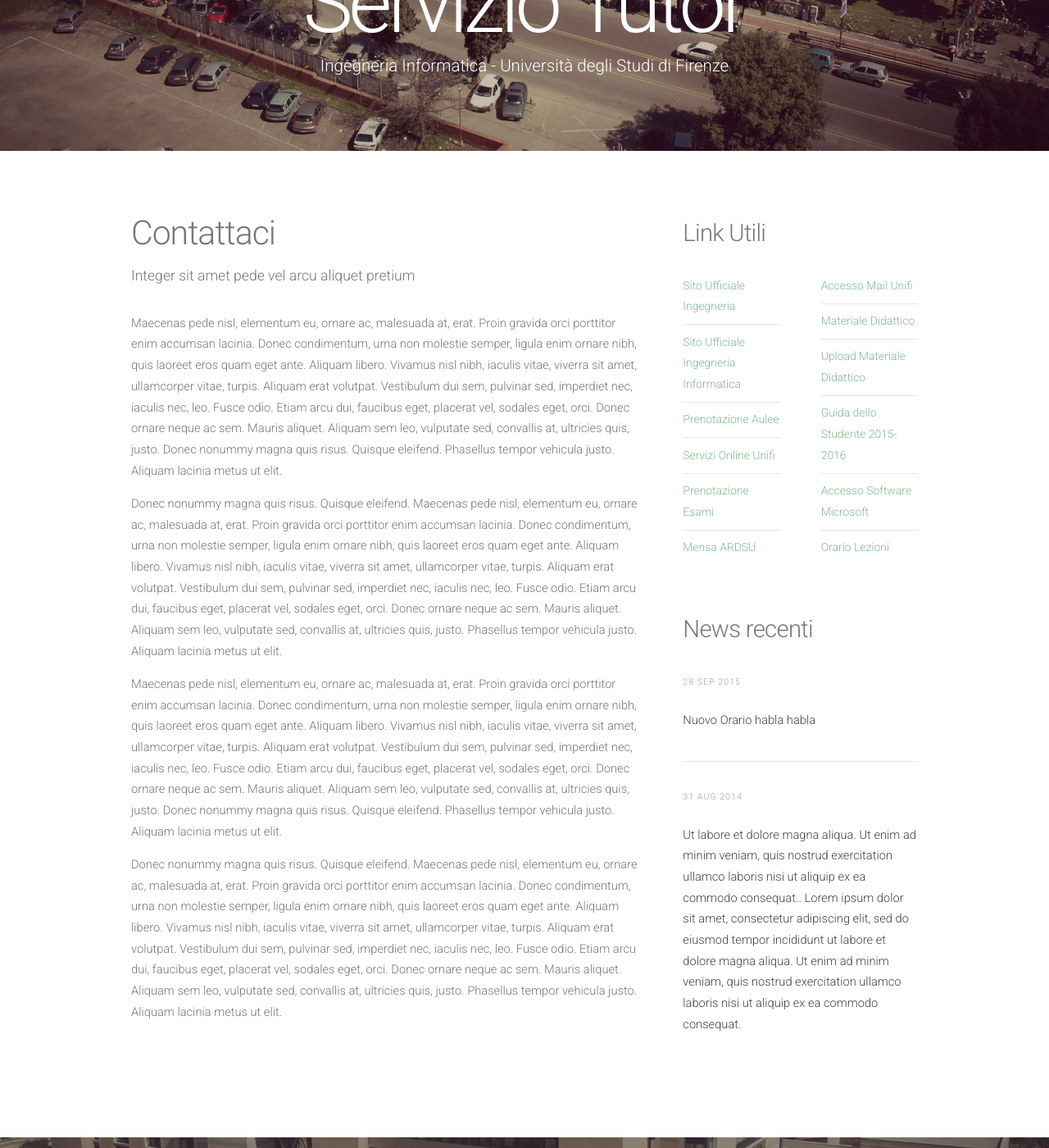
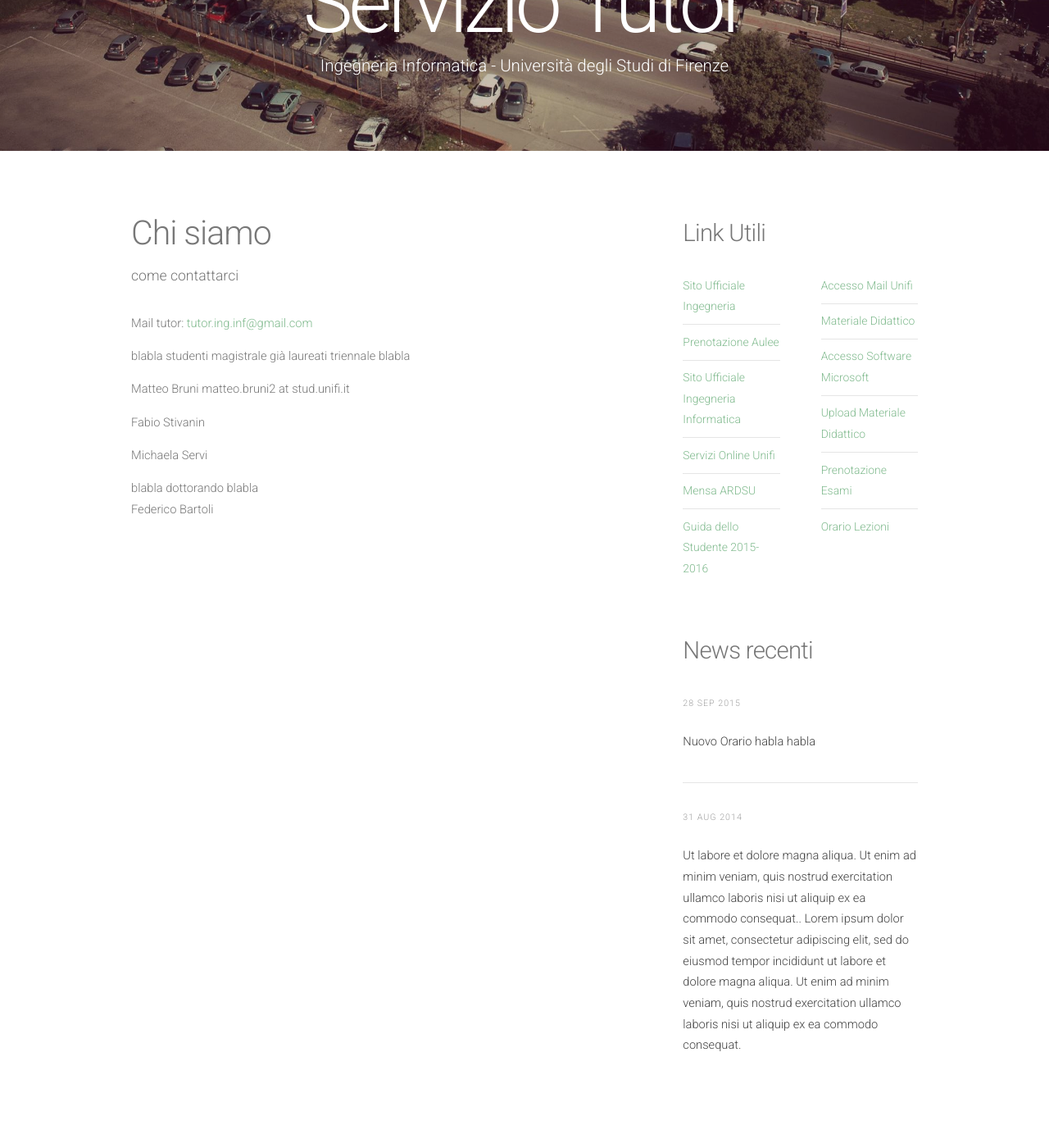
Before and after one commit to tutor-ing-inf-unifi/tutor-ing-inf-unifi.github.io, a Jekyll site: the page built from contattaci.html, in a window 1280 px wide and 1400 px high, scrolled down 194 px. Shown: the whole window at 82% size. Built offline with Jekyll 4.4.1, drawn with Linux system fonts in a browser that asks for light colours; nearby versions of some CDN libraries.

Commit message:
ultime modifiche

```diff
--- a/_layouts/default.html
+++ b/_layouts/default.html
@@ -53,7 +53,7 @@ Released for free under the Creative Commons Attribution 3.0 license (templated.
 	<div class="container">
 		<section>
 			<header>
-				<h2>contatti</h2>
+				<h2>Contatti</h2>
 				<span class="byline"></span>
 			</header>
 			<ul class="contact">
--- a/contattaci.html
+++ b/contattaci.html
@@ -11,13 +11,21 @@ layout: default
 				<div id="content" class="8u skel-cell-important">
 					<section>
 						<header>
-							<h2>Contattaci</h2>
-							<span class="byline">Integer sit amet pede vel arcu aliquet pretium</span>
+							<h2>Chi siamo</h2>
+							<span class="byline">come contattarci</span>
 						</header>
-						<p>Maecenas pede nisl, elementum eu, ornare ac, malesuada at, erat. Proin gravida orci porttitor enim accumsan lacinia. Donec condimentum, urna non molestie semper, ligula enim ornare nibh, quis laoreet eros quam eget ante. Aliquam libero. Vivamus nisl nibh, iaculis vitae, viverra sit amet, ullamcorper vitae, turpis. Aliquam erat volutpat. Vestibulum dui sem, pulvinar sed, imperdiet nec, iaculis nec, leo. Fusce odio. Etiam arcu dui, faucibus eget, placerat vel, sodales eget, orci. Donec ornare neque ac sem. Mauris aliquet. Aliquam sem leo, vulputate sed, convallis at, ultricies quis, justo. Donec nonummy magna quis risus. Quisque eleifend. Phasellus tempor vehicula justo. Aliquam lacinia metus ut elit.</p>
-						<p>Donec nonummy magna quis risus. Quisque eleifend. Maecenas pede nisl, elementum eu, ornare ac, malesuada at, erat. Proin gravida orci porttitor enim accumsan lacinia. Donec condimentum, urna non molestie semper, ligula enim ornare nibh, quis laoreet eros quam eget ante. Aliquam libero. Vivamus nisl nibh, iaculis vitae, viverra sit amet, ullamcorper vitae, turpis. Aliquam erat volutpat. Vestibulum dui sem, pulvinar sed, imperdiet nec, iaculis nec, leo. Fusce odio. Etiam arcu dui, faucibus eget, placerat vel, sodales eget, orci. Donec ornare neque ac sem. Mauris aliquet. Aliquam sem leo, vulputate sed, convallis at, ultricies quis, justo. Phasellus tempor vehicula justo. Aliquam lacinia metus ut elit.</p>
-						<p>Maecenas pede nisl, elementum eu, ornare ac, malesuada at, erat. Proin gravida orci porttitor enim accumsan lacinia. Donec condimentum, urna non molestie semper, ligula enim ornare nibh, quis laoreet eros quam eget ante. Aliquam libero. Vivamus nisl nibh, iaculis vitae, viverra sit amet, ullamcorper vitae, turpis. Aliquam erat volutpat. Vestibulum dui sem, pulvinar sed, imperdiet nec, iaculis nec, leo. Fusce odio. Etiam arcu dui, faucibus eget, placerat vel, sodales eget, orci. Donec ornare neque ac sem. Mauris aliquet. Aliquam sem leo, vulputate sed, convallis at, ultricies quis, justo. Donec nonummy magna quis risus. Quisque eleifend. Phasellus tempor vehicula justo. Aliquam lacinia metus ut elit.</p>
-						<p>Donec nonummy magna quis risus. Quisque eleifend. Maecenas pede nisl, elementum eu, ornare ac, malesuada at, erat. Proin gravida orci porttitor enim accumsan lacinia. Donec condimentum, urna non molestie semper, ligula enim ornare nibh, quis laoreet eros quam eget ante. Aliquam libero. Vivamus nisl nibh, iaculis vitae, viverra sit amet, ullamcorper vitae, turpis. Aliquam erat volutpat. Vestibulum dui sem, pulvinar sed, imperdiet nec, iaculis nec, leo. Fusce odio. Etiam arcu dui, faucibus eget, placerat vel, sodales eget, orci. Donec ornare neque ac sem. Mauris aliquet. Aliquam sem leo, vulputate sed, convallis at, ultricies quis, justo. Phasellus tempor vehicula justo. Aliquam lacinia metus ut elit.</p>
+
+						<p>Mail tutor: <a href="mailto:tutor.ing.inf@gmail.com">tutor.ing.inf@gmail.com</a></p>
+
+						<p>blabla studenti magistrale già laureati triennale blabla </p>
+
+						<p>Matteo Bruni matteo.bruni2 at stud.unifi.it </p>
+						<p>Fabio Stivanin </p>
+						<p>Michaela Servi</p>
+
+						blabla dottorando blabla
+
+						<p>Federico Bartoli </p>
 					</section>
 				</div>
 				{% include sidebar.html %}
--- a/facebook.html
+++ b/facebook.html
@@ -15,7 +15,7 @@ layout: default
 							<span class="byline">Gruppo di discussione</span>
 						</header>
 						blabla gruppo facebook scambio info blabla
-
+						<a href="http://www.facebook.com/groups/tutoringinf"> http://www.facebook.com/groups/tutoringinf </a>
 					</section>
 				</div>
 				{% include sidebar.html %}
```
Also changed, not shown: _includes/sidebar.html (+5 -5 lines), materiale.html (+9 -5 lines).
